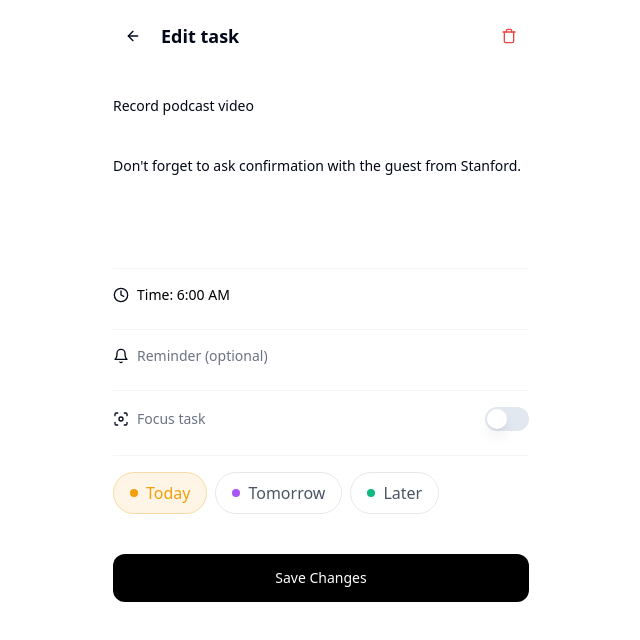
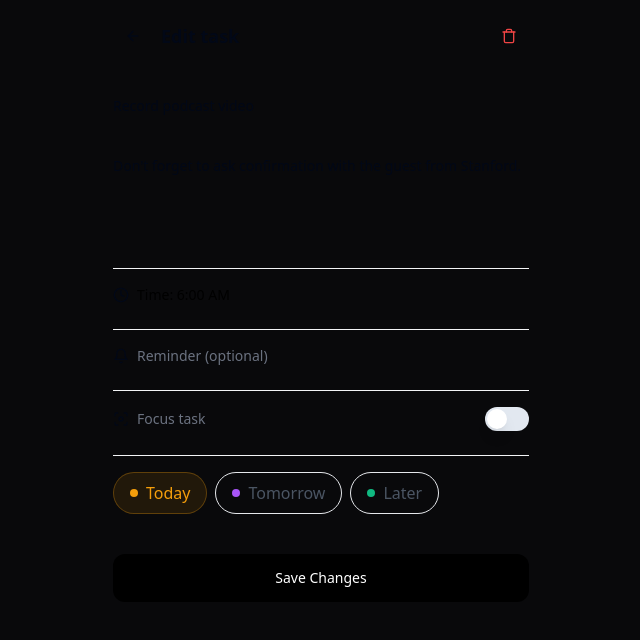
Before and after one commit to AndrewAitken/simp, a React (Vite) app: page /edit-task/1 in a window 1280 px wide. Shown: the top 640 px of the page, without its empty margins (319-959 px from the left). Built offline with nearby package versions, Linux system fonts and the light colour scheme.

Commit message:
Visual edit in Lovable
Edited UI in Lovable

```diff
--- a/src/pages/EditTask.tsx
+++ b/src/pages/EditTask.tsx
@@ -69,7 +69,7 @@ const EditTask = () => {
     toast.success("Task deleted successfully");
     navigate("/");
   };
-  return <div className="min-h-screen bg-white">
+  return <div className="min-h-screen bg-zinc-950">
       <div className="max-w-md mx-auto px-4">
         <header className="py-4 mb-4">
           <div className="flex items-center justify-between">
@@ -106,11 +106,11 @@ const EditTask = () => {
         <form onSubmit={handleSubmit}>
           <div className="space-y-6">
             <div>
-              <Input type="text" placeholder="Task title" value={title} onChange={e => setTitle(e.target.value)} autoFocus className="text-xl font-medium shadow-none focus-visible:ring-0 h-auto placeholder:text-gray-400" />
+              <Input type="text" placeholder="Task title" value={title} onChange={e => setTitle(e.target.value)} autoFocus className="text-xl font-medium shadow-none focus-visible:ring-0 h-auto placeholder:text-gray-400 bg-zinc-950" />
             </div>
 
             <div>
-              <Textarea placeholder="Add description (optional)" className="min-h-24 shadow-none focus-visible:ring-0 placeholder:text-gray-400" value={description} onChange={e => setDescription(e.target.value)} />
+              <Textarea placeholder="Add description (optional)" value={description} onChange={e => setDescription(e.target.value)} className="min-h-24 shadow-none focus-visible:ring-0 placeholder:text-gray-400 bg-zinc-950" />
             </div>
 
             <div className="border-t border-gray-100 pt-4">
```
